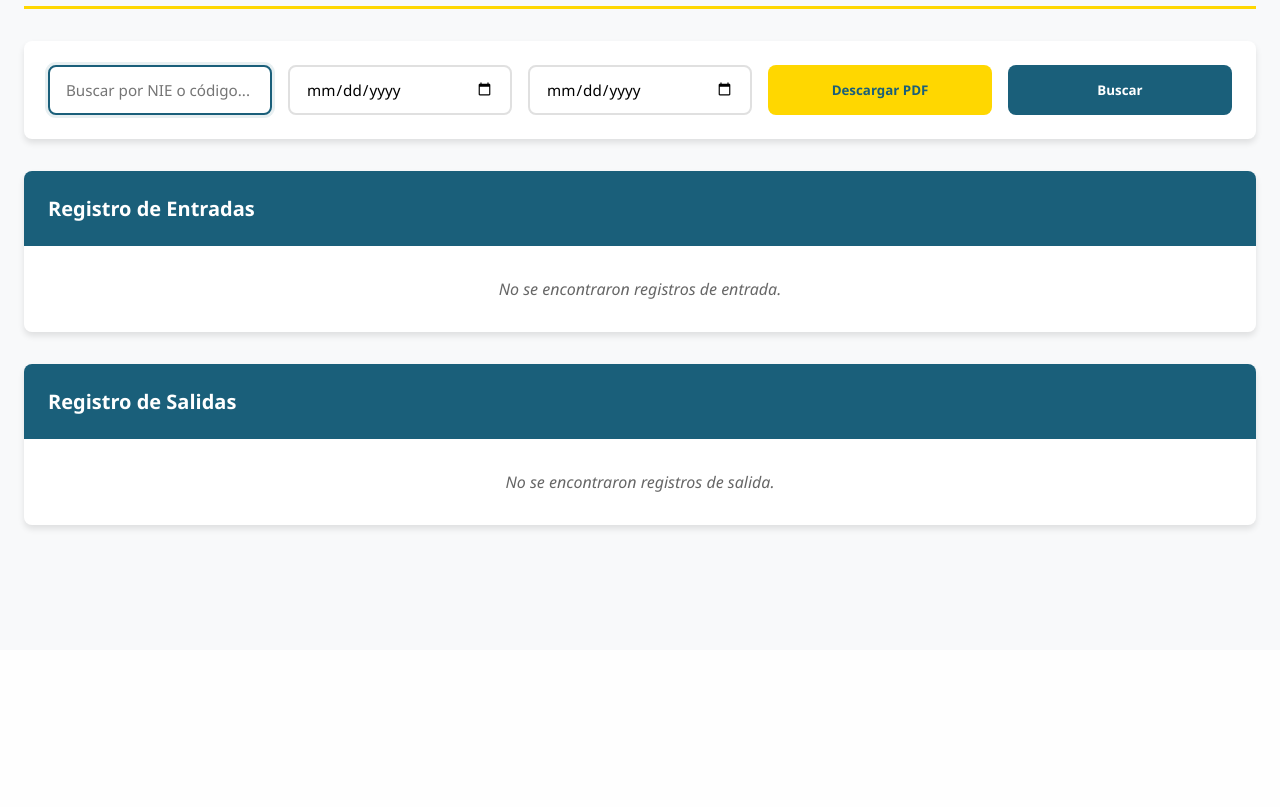
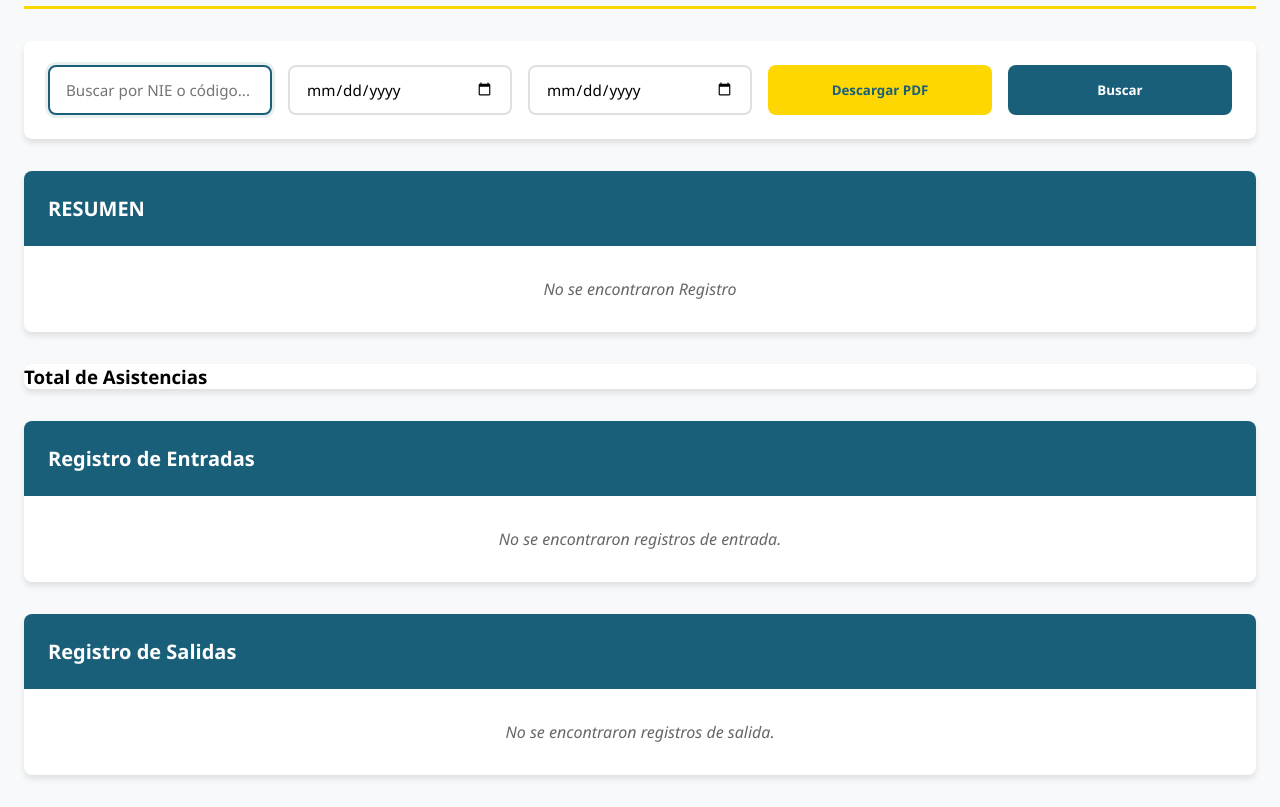
Before and after one commit to Ezxquiel/SDA, a Flask app: page /administracion in a window 1280 px wide. Shown: the part 150-957 px from the top of the page. Before the commit the page ends 681 px from the top, so only its background shows below. Run offline with Flask 2, Linux system fonts and the light colour scheme; data that the repository does not hold is empty.

Commit message:
ACT
-resumen de los asistidos
-conteo de M y F

```diff
--- a/routes/admin.py
+++ b/routes/admin.py
@@ -13,10 +13,12 @@ def administracion():
         if not conn:
             flash("No se pudo conectar a la base de datos.", "danger")
             return render_template('administracion.html', asistencias_hoy=[], salidas_hoy=[],
-                                busqueda='', fecha_inicio='', fecha_fin='')
+                                conteo_genero=[], resumen=[], busqueda='', fecha_inicio='', fecha_fin='')
 
         asistencias_hoy = []
         salidas_hoy = []
+        conteo_genero = []
+        resumen = []
         busqueda = ''
         fecha_inicio = ''
         fecha_fin = ''
@@ -32,9 +34,11 @@ def administracion():
                 fecha_inicio = datetime.strptime(fecha_inicio, '%Y-%m-%d').date() if fecha_inicio else fecha_actual
                 fecha_fin = datetime.strptime(fecha_fin, '%Y-%m-%d').date() if fecha_fin else fecha_actual
 
+
                 if fecha_fin < fecha_inicio:
                     flash("La fecha final no puede ser menor que la fecha inicial.", "warning")
                     fecha_fin = fecha_inicio
+
             except ValueError:
                 flash("Formato de fecha inválido. Usando fecha actual.", "warning")
                 fecha_inicio = fecha_actual
@@ -42,6 +46,9 @@ def administracion():
 
             try:
                 with conn.cursor() as cursor:
+
+
+                #Consulta para obtener las entradas , con JOIN
                     query_entradas = """
                         SELECT
                             e.nombre,
@@ -62,6 +69,8 @@ def administracion():
                                   fecha_inicio, fecha_fin))
                     asistencias_hoy = cursor.fetchall()
 
+
+                    #consulta para obtener las salidas , combinando las tablas con JOIN
                     query_salidas = """
                         SELECT
                             e.nombre,
@@ -82,8 +91,44 @@ def administracion():
                                   fecha_inicio, fecha_fin))
                     salidas_hoy = cursor.fetchall()
 
+                    #consulta para el conteo de genero
+
+                    query_count_genero = """
+                        SELECT
+                            UPPER(e.genero) AS genero_normalizado,
+                            COUNT(*) AS total
+                        FROM entrada ent
+                        JOIN estudiantes e ON ent.nie = e.nie
+                        WHERE (e.nie LIKE %s OR e.codigo LIKE %s)
+                        AND DATE(ent.fecha) BETWEEN %s AND %s
+                        GROUP BY genero_normalizado
+                    """
+                    cursor.execute(query_count_genero,
+                                ('%' + busqueda + '%', '%' + busqueda + '%',
+                                    fecha_inicio, fecha_fin))
+                    conteo_genero = cursor.fetchall()
                     if not asistencias_hoy and not salidas_hoy and busqueda:
                         flash("No se encontraron registros para la búsqueda especificada.", "info")
+
+
+                #consulta para el resumen
+                    consulta = """
+                        SELECT
+                            sec.año,
+                            sec.seccion,
+                            COUNT(e.nie) AS total_asistidos,
+                            COUNT(CASE WHEN est.genero = 'M' THEN 1 END) AS total_masculino,
+                            COUNT(CASE WHEN est.genero = 'F' THEN 1 END) AS total_femenino,
+                            COUNT(CASE WHEN e.nie IS NULL THEN 1 END) AS total_inasistidos,
+                            GROUP_CONCAT(CASE WHEN e.nie IS NULL THEN est.codigo END) AS codigos_inasistidos
+                        FROM estudiantes est
+                        LEFT JOIN entrada e ON est.nie = e.nie AND DATE(e.fecha) BETWEEN %s AND %s
+                        JOIN seccion sec ON est.año = sec.año AND est.seccion = sec.seccion
+                        GROUP BY sec.año, sec.seccion
+                    """
+                    cursor.execute(consulta, (fecha_inicio, fecha_fin))
+                    resumen = cursor.fetchall()
+
 
             except Exception as e:
                 print(f"Error en la consulta: {str(e)}")
@@ -91,10 +136,13 @@ def administracion():
                 return render_template('administracion.html',
                                     asistencias_hoy=[],
                                     salidas_hoy=[],
+                                    conteo_genero=[],
+                                    resumen=[],
                                     busqueda=busqueda,
                                     fecha_inicio=fecha_inicio,
                                     fecha_fin=fecha_fin)
 
+            #para descargar el pdf
             if descargar_pdf:
                 try:
                     report = AttendanceReport(asistencias_hoy, salidas_hoy)
@@ -109,6 +157,8 @@ def administracion():
         return render_template('administracion.html',
                              asistencias_hoy=[],
                              salidas_hoy=[],
+                             conteo_genero=[],
+                             resumen=[],
                              busqueda='',
                              fecha_inicio='',
                              fecha_fin='')
@@ -117,9 +167,12 @@ def administracion():
         if conn:
             conn.close()
 
+    #envia los datos al template
     return render_template('administracion.html',
                          asistencias_hoy=asistencias_hoy,
                          salidas_hoy=salidas_hoy,
+                         conteo_genero=conteo_genero,
+                         resumen = resumen,
                          busqueda=busqueda,
                          fecha_inicio=fecha_inicio,
                          fecha_fin=fecha_fin)
--- a/templates/administracion.html
+++ b/templates/administracion.html
@@ -15,6 +15,51 @@
             Buscar
         </button>
     </form>
+
+
+    <div class="records-section">
+        <h2 class="section-title">RESUMEN</h2>
+        {% if resumen %}
+        <table class="records-table">
+            <thead>
+                <tr>
+                    <th>Sección</th>
+                    <th>Asistidos</th>
+                    <th>M</th>
+                    <th>F</th>
+                    <th>Inasistidos</th>
+                    <th>Total</th>
+                    <th>Código de los inasistidos</th>
+                </tr>
+            </thead>
+            <tbody>
+                {% for asistencia in resumen %}
+                <tr>
+                    <td>{{ asistencia.año }} - {{ asistencia.seccion }}</td>
+                    <td>{{ asistencia.total_asistidos }}</td>
+                    <td>{{ asistencia.total_masculino }}</td>
+                    <td>{{ asistencia.total_femenino }}</td>
+                    <td>{{ asistencia.total_inasistidos or 0 }}</td>
+                    <td>{{ asistencia.total or (asistencia.total_asistidos + asistencia.total_inasistidos) }}</td>
+                    <td>{{ asistencia.codigos_inasistidos or 'N/A' }}</td>
+                </tr>
+                {% endfor %}
+            </tbody>
+        </table>
+        {% else %}
+        <div class="empty-message">No se encontraron Registro</div>
+        {% endif %}
+    </div>
+
+    <div class="records-section">
+        <h3>Total de Asistencias</h3>
+        <ul>
+            {% for conteo in conteo_genero %}
+            <li>{{ conteo.genero_normalizado }}: {{ conteo.total }}</li>
+            {% endfor %}
+        </ul>
+    </div>
+
 
     <div class="records-section">
         <h2 class="section-title">Registro de Entradas</h2>
@@ -79,5 +124,6 @@
         <div class="empty-message">No se encontraron registros de salida.</div>
         {% endif %}
     </div>
+
 </div>
 {% endblock %}
```
Also changed, not shown: pdfff.py (added, +68 -0 lines), models/database.py (line endings or trailing spaces).
